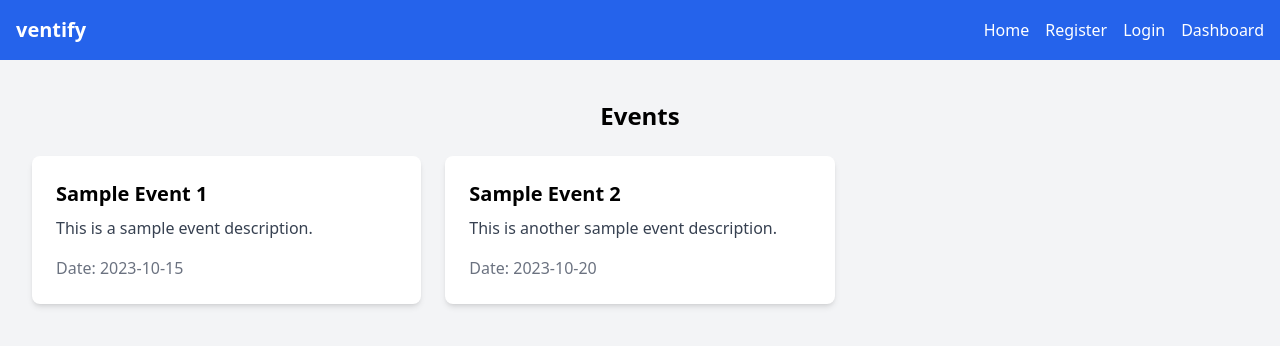
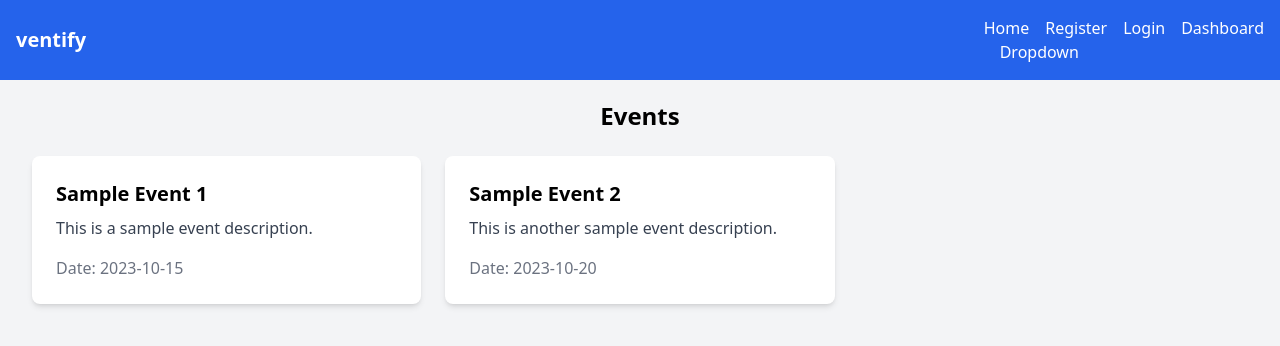
Before and after one commit to omada916/eventhaven, a React (Vite) app in the folder frontend/: page / in a window 1280 px wide. Shown: the top 346 px of the page. Built offline with nearby package versions, Linux system fonts and the light colour scheme.

Commit message:
begin a dropdown for the navbar

```diff
--- a/frontend/src/components/navbar.jsx
+++ b/frontend/src/components/navbar.jsx
@@ -28,6 +28,12 @@ const Navbar = ({ setCurrentPage }) => {
                >
                   Dashboard
                </button>
+               <div>
+                  <button>
+                     Dropdown
+                     <i></i>
+                  </button>
+               </div>
             </div>
          </div>
       </nav>
```
Also changed, not shown: frontend/src/components/dropdown.jsx (added).
